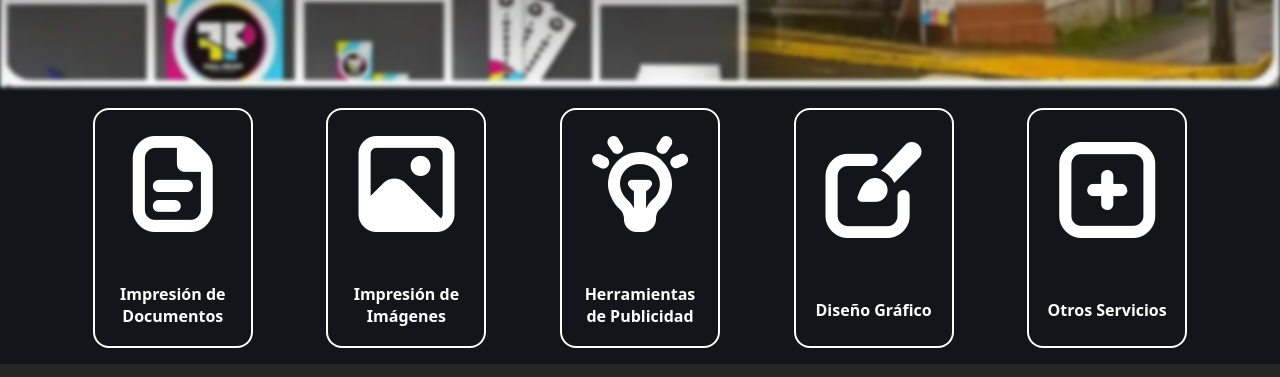
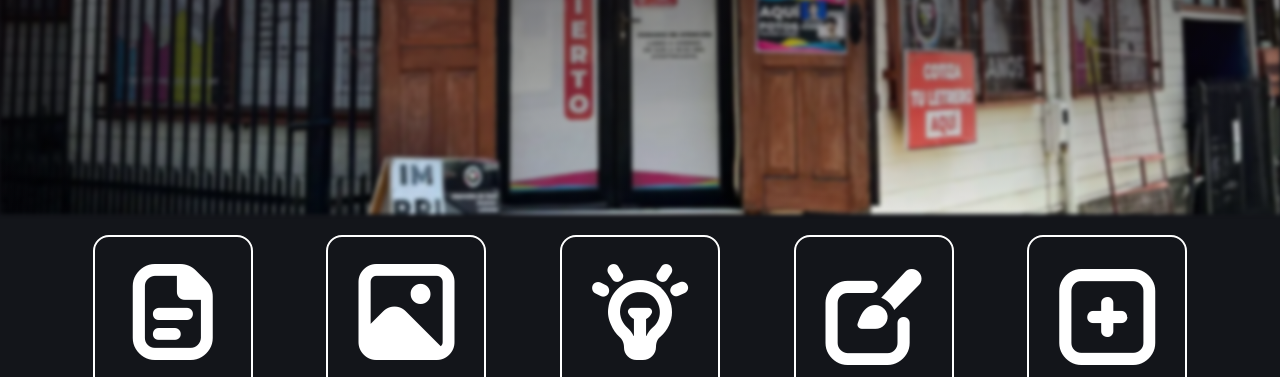
Before and after one commit to vicentemferrer/full-print-site, an Astro site: page / in a window 1280 px wide. Shown: the part 462-839 px from the top of the page. Built offline with nearby package versions, Linux system fonts and the light colour scheme; Astro itself is replaced by a stand-in of ours.

Commit message:
Hero image updated

```diff
--- a/src/components/Hero.astro
+++ b/src/components/Hero.astro
@@ -1,19 +1,19 @@
 ---
 ---
 
-<div class='hero'>
+<section class='hero'>
   <picture>
-    <source media='(min-width: 1440px)' srcset='/images/hero-hq.webp' />
+    <!-- <source media='(min-width: 1440px)' srcset='/images/hero-hq.webp' />
     <source media='(min-width: 1024px)' srcset='/images/hero-large.webp' />
-    <source media='(min-width: 768px)' srcset='/images/hero-medium.webp' />
-    <img src='/images/hero-small.webp' alt='Full Print store' loading='lazy' />
+    <source media='(min-width: 768px)' srcset='/images/hero-medium.webp' /> -->
+    <img src='/images/full-print-store.webp' alt='Full Print store' loading='lazy' />
   </picture>
   <div class='background'></div>
   <div class='content'>
     <h2>Entregando color a la Isla</h2>
     <a href='/contact' class='action premium'>¡Reserva YA!</a>
   </div>
-</div>
+</section>
 
 <style>
   .hero {
@@ -36,7 +36,11 @@
 
       & img {
         width: 100%;
+        height: auto;
         filter: blur(2px);
+        object-fit: cover;
+
+        transition: height .5s ease-in-out;
       }
     }
 
@@ -59,4 +63,20 @@
       }
     }
   }
+
+  @media (min-width: 768px) {
+    .hero {
+      & picture img {
+        height: 500px;
+      }
+    }
+  }
+
+  @media (min-width: 1024px) {
+    .hero {
+      & picture img {
+        height: 600px;
+      }
+    }
+  }
 </style>
```
